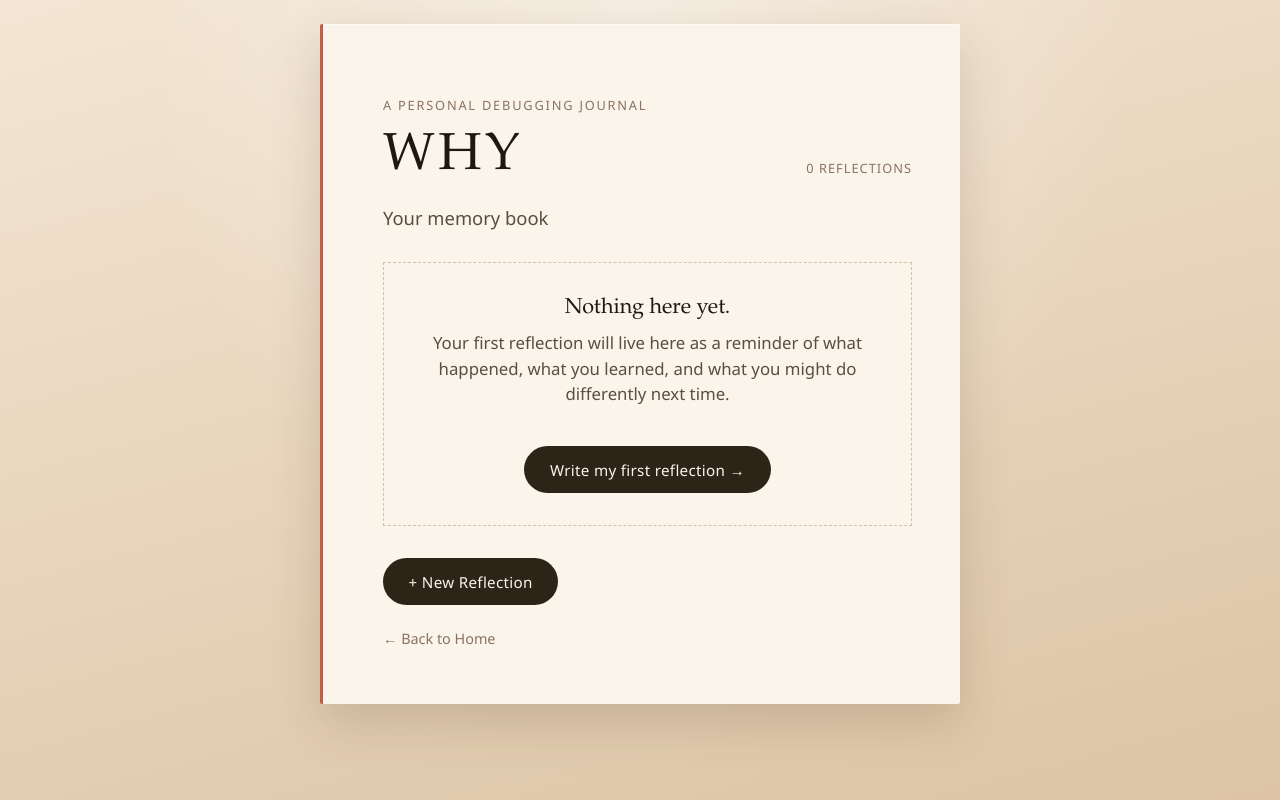
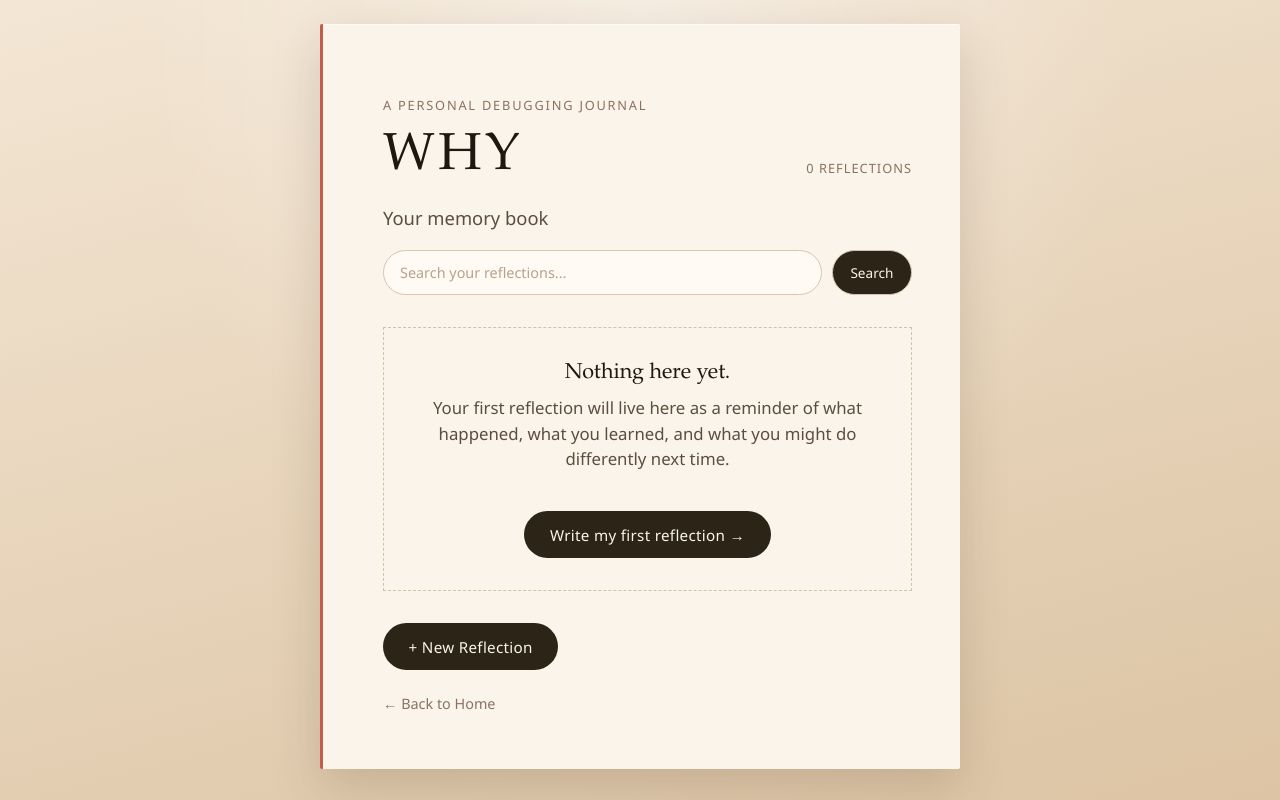
Before and after one commit to AgrajKc/capstone-project1, a Flask app: page /entries in a window 1280 px wide. Run offline with Flask 3, Linux system fonts and the light colour scheme; data that the repository does not hold is empty.

Commit message:
Add Memory Book search

```diff
--- a/app.py
+++ b/app.py
@@ -123,7 +123,25 @@ def reflection_complete():
 
 @app.route("/entries")
 def entries():
-    return render_template("entries.html", entries=get_all_entries())
+    search_query = request.args.get("q", "").strip()
+    entries = get_all_entries()
+
+    if search_query:
+        search = search_query.lower()
+        entries = [
+            entry
+            for entry in entries
+            if search in entry["problem"].lower()
+            or search in entry["why_it_happened"].lower()
+            or search in entry["deeper_why"].lower()
+            or search in entry["next_time"].lower()
+        ]
+
+    return render_template(
+        "entries.html",
+        entries=entries,
+        search_query=search_query,
+    )
 
 
 @app.route("/edit/<int:entry_id>", methods=["GET", "POST"])
--- a/static/css/style.css
+++ b/static/css/style.css
@@ -55,7 +55,9 @@ h1{
 }
 
 .home-actions{margin-top:2rem}
+
 .home-actions .start-btn{margin-top:0}
+
 .home-actions .home-link{display:block;margin-top:1.25rem}
 
 .reflection-count{
@@ -101,7 +103,9 @@ h1{
 }
 
 .path-step.current .path-label{color:#c45c4a}
+
 .path-step.completed .path-dot{background:#8a7260}
+
 .path-step.completed .path-label{color:#8a7260}
 
 .path-line{
@@ -115,6 +119,7 @@ h1{
 /* Questions */
 
 .debug-form{margin-top:2.75rem}
+
 .question-block{margin-bottom:1.5rem}
 
 .question-number{
@@ -127,7 +132,9 @@ h1{
   font-size:clamp(1.6rem,4vw,2rem);line-height:1.25;color:#1f1810
 }
 
-.question-hint{margin-top:.55rem;color:#8a7260;font-size:.92rem;line-height:1.45}
+.question-hint{
+  margin-top:.55rem;color:#8a7260;font-size:.92rem;line-height:1.45
+}
 
 
 /* Answer */
@@ -165,13 +172,17 @@ textarea:focus{
 
 /* Notes */
 
-.note{margin-top:1.5rem;font-size:1.05rem;line-height:1.5;color:#5c4e3f}
+.note{
+  margin-top:1.5rem;font-size:1.05rem;line-height:1.5;color:#5c4e3f
+}
+
 .note-error{color:#8f3a2a}
 
 
 /* Memory Book */
 
 body:has(.page-entries){align-items:flex-start}
+
 .page-entries{width:min(40rem,100%)}
 
 .memory-header{
@@ -183,7 +194,42 @@ body:has(.page-entries){align-items:flex-start}
   text-transform:uppercase;letter-spacing:.08em
 }
 
-.section-title{margin-top:1.5rem;font-size:1.15rem;color:#5c4e3f}
+.section-title{
+  margin-top:1.5rem;font-size:1.15rem;color:#5c4e3f
+}
+
+
+/* Search */
+
+.search-form{
+  display:flex;align-items:center;gap:.6rem;margin-top:1.25rem
+}
+
+.search-form input{
+  flex:1;min-width:0;padding:.75rem 1rem;border:1px solid #d8c7b0;
+  border-radius:999px;background:#fffaf3;color:#2c2416;font:inherit;
+  font-size:.9rem
+}
+
+.search-form input::placeholder{color:#b6a28c}
+
+.search-form input:focus{
+  outline:2px solid #c45c4a;outline-offset:2px;border-color:#c45c4a
+}
+
+.search-form button{
+  padding:.75rem 1.1rem;border:1px solid #d3c2aa;border-radius:999px;
+  background:#2c2416;color:#faf4ea;font:inherit;font-size:.85rem;
+  cursor:pointer
+}
+
+.search-form button:hover{background:#4a3b28}
+
+.clear-search{
+  color:#8a7260;font-size:.8rem;text-decoration:none;white-space:nowrap
+}
+
+.clear-search:hover{color:#2c2416;text-decoration:underline}
 
 .memory-list{
   display:flex;flex-direction:column;gap:1.25rem;margin-top:1.75rem
@@ -239,13 +285,16 @@ body:has(.page-entries){align-items:flex-start}
   text-transform:uppercase;color:#8a7260
 }
 
-.memory-answer p{line-height:1.6;color:#5c4e3f;white-space:pre-wrap}
+.memory-answer p{
+  line-height:1.6;color:#5c4e3f;white-space:pre-wrap
+}
 
 .memory-next{
   padding:.9rem 1rem;border-left:2px solid #c45c4a;background:#f7ede1
 }
 
 .memory-next::before{background:#c45c4a}
+
 .memory-next p{color:#2c2416}
 
 
@@ -291,7 +340,9 @@ body:has(.page-entries){align-items:flex-start}
 .empty-memory .note{margin-top:.6rem}
 
 .memory-footer{margin-top:2rem}
+
 .memory-footer .start-btn{margin-top:0}
+
 .memory-footer .home-link{display:block}
 
 
@@ -314,7 +365,9 @@ body:has(.page-entries){align-items:flex-start}
   line-height:1.65;color:#5c4e3f
 }
 
-.complete-divider{width:3rem;height:1px;margin:2rem auto;background:#d3c2aa}
+.complete-divider{
+  width:3rem;height:1px;margin:2rem auto;background:#d3c2aa
+}
 
 
 /* Credits */
@@ -336,7 +389,9 @@ body:has(.page-entries){align-items:flex-start}
 }
 
 .complete-actions{margin-top:2.25rem}
+
 .complete-actions .start-btn{margin-top:0}
+
 .complete-actions .home-link{display:block}
 
 
@@ -357,4 +412,7 @@ body:has(.page-entries){align-items:flex-start}
   .back-link{align-self:center}
   .path-label{font-size:.58rem}
   .path-line{margin-left:.25rem;margin-right:.25rem}
+  .search-form{flex-wrap:wrap}
+  .search-form input{width:100%;flex-basis:100%}
+  .search-form button{flex:1}
 }
--- a/templates/entries.html
+++ b/templates/entries.html
@@ -32,6 +32,21 @@
       </div>
 
       <p class="section-title">Your memory book</p>
+      <form method="get" action="{{ url_for('entries') }}" class="search-form">
+        <input
+          type="search"
+          name="q"
+          value="{{ search_query }}"
+          placeholder="Search your reflections..."
+          aria-label="Search your reflections"
+        />
+
+        <button type="submit">Search</button>
+
+        {% if search_query %}
+          <a href="{{ url_for('entries') }}" class="clear-search">Clear</a>
+        {% endif %}
+      </form>
 
       {% if entries %}
 
```
